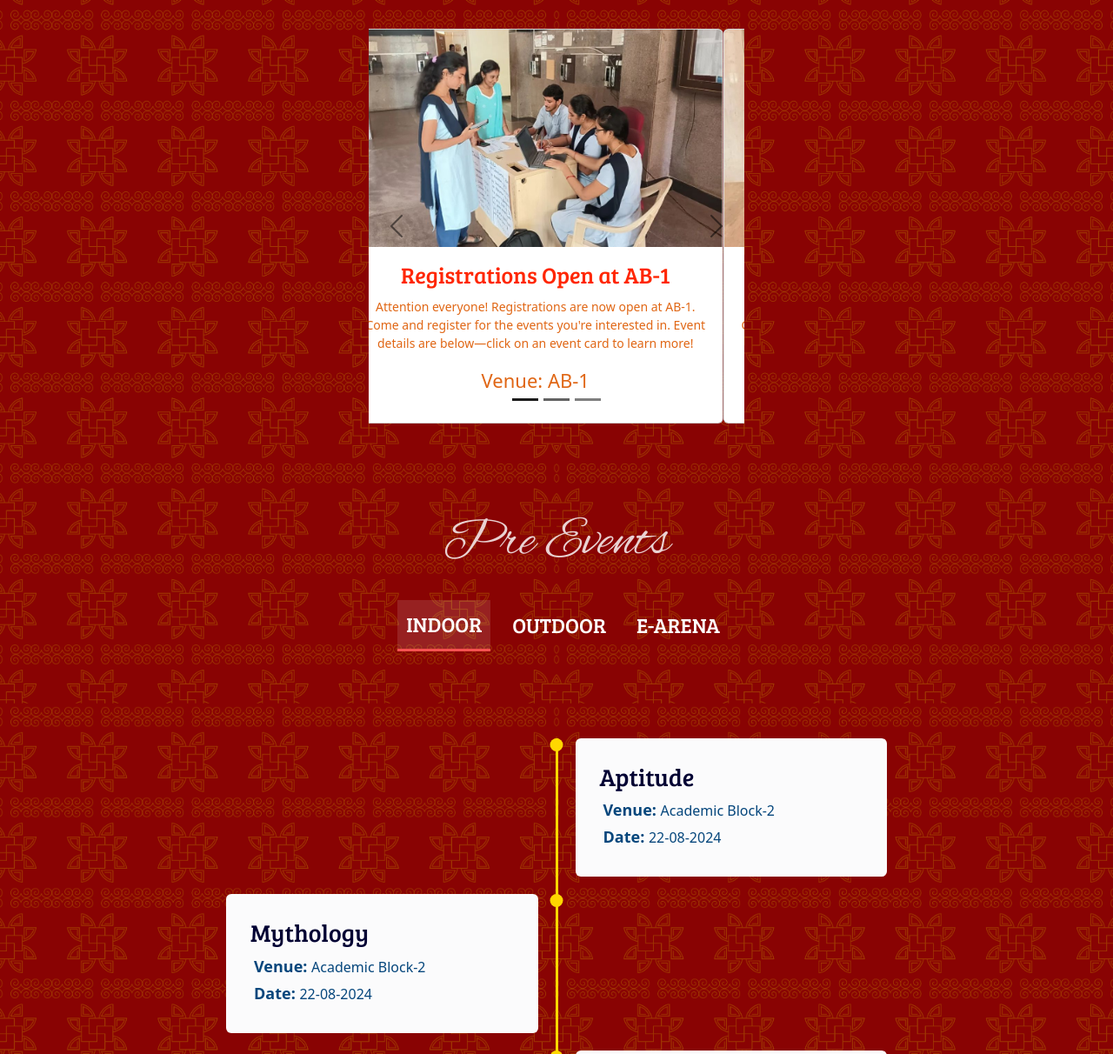
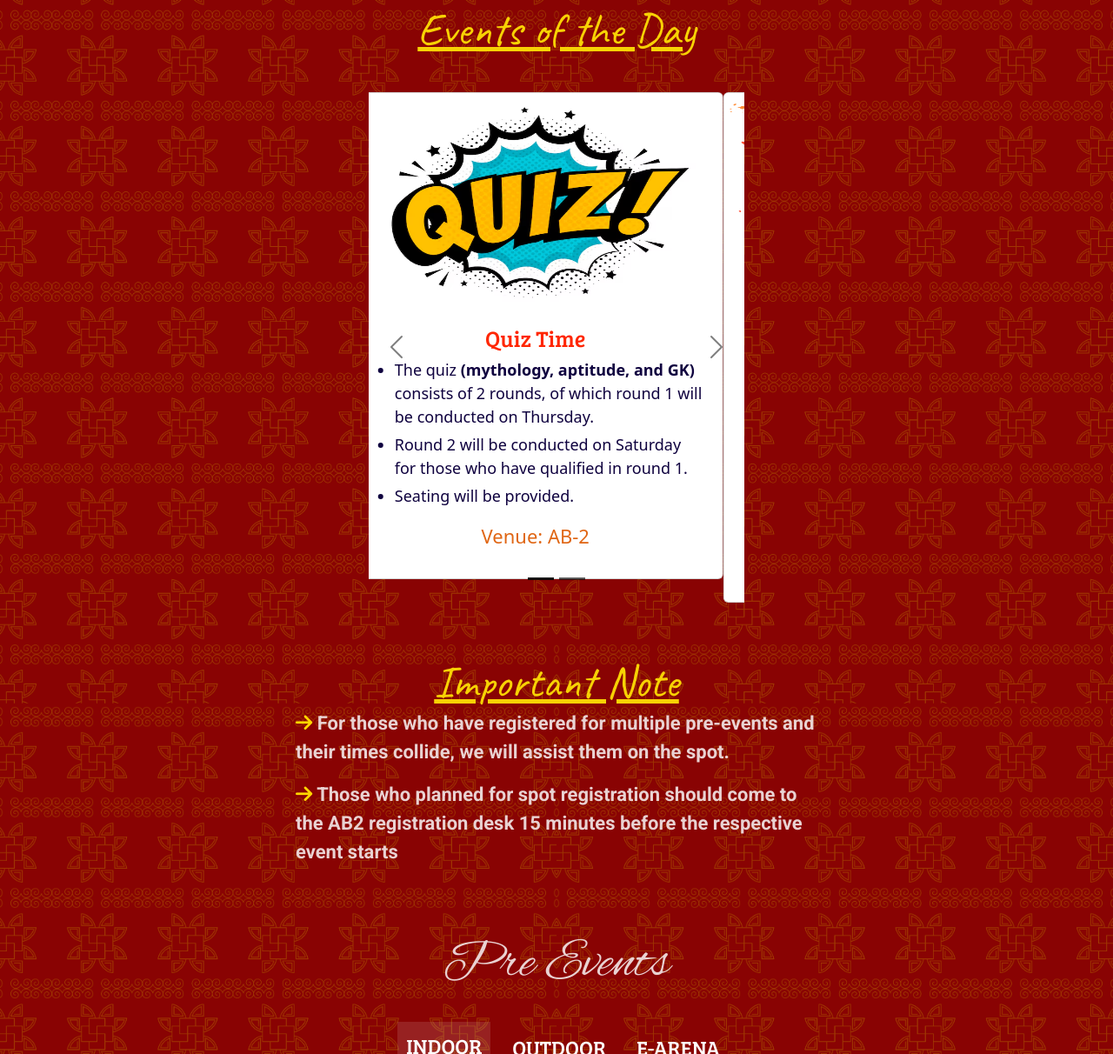
Before and after one commit to rameshbanala/hhovasista2k24, a plain HTML site: page index.html in a window 1280 px wide. Shown: the part 1002-2214 px from the top of the page at 87% size. Drawn offline with nearby package versions, Linux system fonts and the light colour scheme.

Commit message:
Updated events and added updates section

```diff
--- a/index.html
+++ b/index.html
@@ -49,6 +49,7 @@
 
     <div>
       <h1 class="updates-title">🔔 Important Announcements & Updates 📋</h1>
+      <h2 class="today-event-title">Events of the Day</h2>
       <div class="main-div-1">
         <div
           id="carouselExampleCaptions"
@@ -70,55 +71,33 @@
               data-bs-slide-to="1"
               aria-label="Slide 2"
             ></button>
-            <button
-              type="button"
-              data-bs-target="#carouselExampleCaptions"
-              data-bs-slide-to="2"
-              aria-label="Slide 3"
-            ></button>
           </div>
           <div class="carousel-inner">
             <div class="carousel-item active">
               <div class="card-group">
                 <div class="card">
                   <img
-                    src="ab1.jpeg"
+                    src="quiz.jpeg"
                     class="card-img-top card-image-1"
-                    style="width: 100%;height: 250px !important;"
+                    style="width: 100%; height: 250px !important"
                     alt="..."
                   />
                   <div class="card-body main-card-text">
-                    <h5 class="card-title">Registrations Open at AB-1</h5>
-                    <p class="card-text">
-                      Attention everyone! Registrations are now open at AB-1.
-                      Come and register for the events you're interested in.
-                      Event details are below—click on an event card to learn
-                      more!
-                    </p>
-                    <p>
-                      <span>Venue: AB-1</span>
-                    </p>
-                  </div>
-                </div>
-              </div>
-            </div>
-            <div class="carousel-item">
-              <div class="card-group">
-                <div class="card">
-                  <img
-                    src="ab2.jpeg"
-                    class="card-img-top card-image-1"
-                    style="width: 100%;height: 250px !important;"
-                    alt="..."
-                  />
-                  <div class="card-body main-card-text">
-                    <h5 class="card-title">Registrations Open at AB-2</h5>
-                    <p class="card-text">
-                      Attention everyone! Registrations are now open at AB-2.
-                      Come and register for the events you're interested in.
-                      Event details are below—click on an event card to learn
-                      more!
-                    </p>
+                    <h5 class="card-title">Quiz Time</h5>
+
+                    <ul class="update-text">
+                      <li>
+                        The quiz <b>(mythology, aptitude, and GK)</b> consists
+                        of 2 rounds, of which round 1 will be conducted on
+                        Thursday.
+                      </li>
+                      <li>
+                        Round 2 will be conducted on Saturday for those who have
+                        qualified in round 1.
+                      </li>
+                      <li>Seating will be provided.</li>
+                    </ul>
+
                     <p>
                       <span>Venue: AB-2</span>
                     </p>
@@ -130,23 +109,33 @@
               <div class="card-group">
                 <div class="card">
                   <img
-                    src="girls_hoster.jpeg"
+                    src="Painting.png"
                     class="card-img-top card-image-1"
-                    style="width: 100%;height: 260px !important;"
+                    style="width: 100%; height: 250px !important"
                     alt="..."
                   />
                   <div class="card-body main-card-text">
-                    <h5 class="card-title">
-                      Registrations Open at GIRLS HOSTEL
-                    </h5>
-                    <p class="card-text" style="font-size: 13px !important;">
-                      Attention everyone! Registrations are now open at GIRLS
-                      HOSTEL. Come and register for the events you're interested
-                      in. Event details are below—click on an event card to
-                      learn more!
-                    </p>
+                    <h5 class="card-title">Painting</h5>
+
+                    <ul class="update-text">
+                      <li>
+                        <b
+                          >Painting will start at 6:50 p.m. on Thursday and end
+                          at 7:50 p.m.</b
+                        >
+                      </li>
+                      <li>
+                        The theme is "The Essence of Shri Krishna's Life."
+                      </li>
+                      <li>
+                        <b
+                          >Drawing sheets will be provided, you should bring the
+                          remaining equipment based on your own requirements.</b
+                        >
+                      </li>
+                    </ul>
                     <p>
-                      <span style="font-size: 18px;">Venue: GIRLS HOSTEL</span>
+                      <span>Venue: AB-2</span>
                     </p>
                   </div>
                 </div>
@@ -172,6 +161,19 @@
             <span class="visually-hidden">Next</span>
           </button>
         </div>
+      </div>
+      <h2 class="today-event-title">Important Note</h2>
+      <div class="important-note-section">
+        <p class="important-note">
+          <i class="fa-solid fa-arrow-right"></i>
+          For those who have registered for multiple pre-events and their times
+          collide, we will assist them on the spot.
+        </p>
+        <p class="important-note">
+          <i class="fa-solid fa-arrow-right"></i>
+          Those who planned for spot registration should come to the AB2
+          registration desk 15 minutes before the respective event starts
+        </p>
       </div>
     </div>
 
--- a/vasista.css
+++ b/vasista.css
@@ -386,6 +386,36 @@ body::-webkit-scrollbar {
   font-size: 22px;
   text-align: left;
 }
+.update-text li{
+  font-size: 18px;
+  margin: 5px;
+  color: #0f023f;
+}
+.today-event-title{
+  font-size: 52px;
+  color: rgb(247, 210, 4);
+  font-family: Caveat;
+  margin-top: 20px;
+  margin-bottom: 0px;
+  text-align: center;
+  text-decoration: underline;
+}
+.important-note-section{
+  display: flex;
+  flex-direction: column;
+  justify-content: center;
+  align-items: center;
+}
+.important-note{
+  font-family: Roboto;
+  font-size: 22px;
+  color: #e9d2d2;
+  width: 600px;
+  font-weight: bold;
+}
+.important-note i{
+  color: gold;
+}
 @media (min-width: 767px) {
   .main-div-1 {
     width: 40%;
@@ -455,6 +485,16 @@ body::-webkit-scrollbar {
     font-size: 18px;
     margin-bottom: 0px;
   }
+  .update-text li{
+    font-size: 15px;
+  }
+  .today-event-title{
+    font-size: 32px;
+  }
+  .important-note{
+    width: 80%;
+    font-size: 18px;
+  }
 }
 
 @media (max-width: 992px) {
```
Also changed, not shown: Painting.png (added), quiz.jpeg (added).
